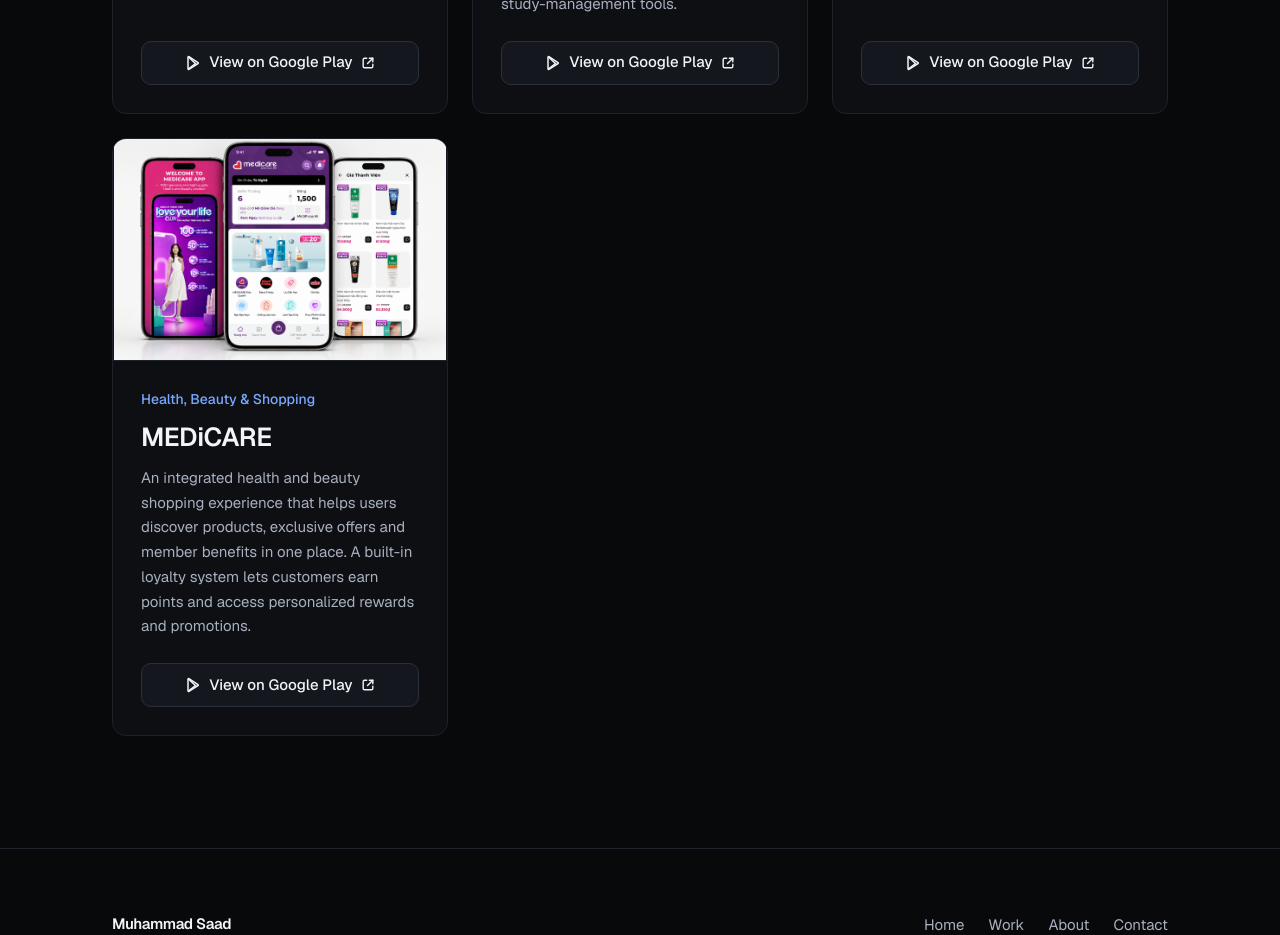
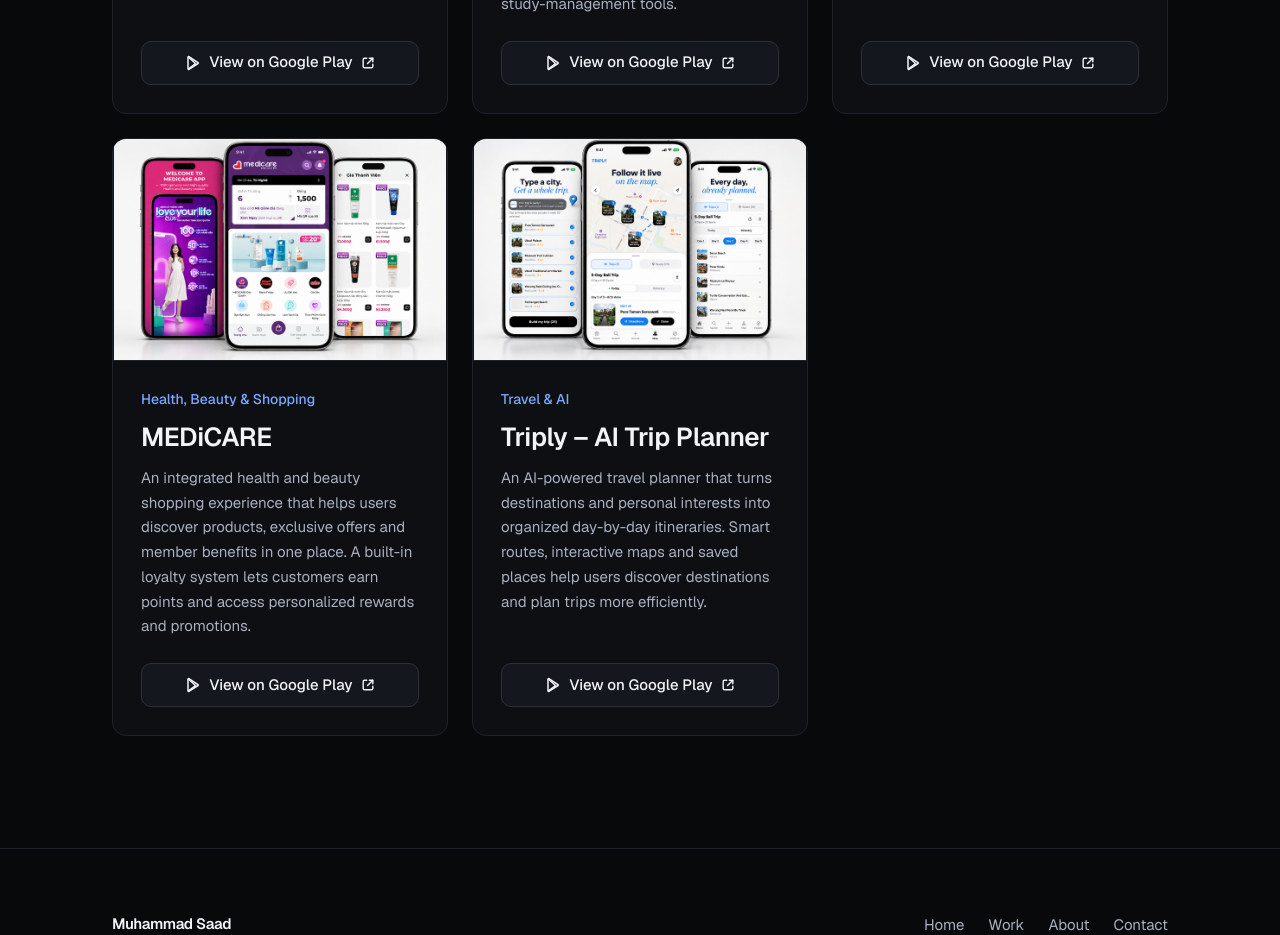
Before and after one commit to mu-spec/My-portfolio, a Next.js app: page /projects in a window 1280 px wide. Shown: the part 1080-2015 px from the top of the page. Built offline with nearby package versions, Linux system fonts and the light colour scheme.

Commit message:
feat: add Triply – AI Trip Planner to More Projects

```diff
--- a/src/data/more-projects.ts
+++ b/src/data/more-projects.ts
@@ -73,6 +73,22 @@
       "https://play.google.com/store/apps/details?id=vn.medicare.crmapp&hl=en",
     order: 4,
   },
+  {
+    slug: "triply-ai-trip-planner",
+    name: "Triply – AI Trip Planner",
+    category: "Travel & AI",
+    description:
+      "An AI-powered travel planner that turns destinations and personal interests into organized day-by-day itineraries. Smart routes, interactive maps and saved places help users discover destinations and plan trips more efficiently.",
+    image: {
+      src: "/images/triply-ai-trip-planner.png",
+      alt: "Triply – AI Trip Planner portfolio image: three Android phones showing the spot selection screen with a list of Bali attractions and a Build my trip button, the live map view with numbered spots along a 5-day Bali trip route and a next-up card with directions, and the day-by-day itinerary list for the planned trip.",
+      width: 1536,
+      height: 1024,
+    },
+    googlePlayUrl:
+      "https://play.google.com/store/apps/details?id=com.aiside.triply&hl=en",
+    order: 5,
+  },
 ] as const;
 
 /** Projects in display order. */
```
Also changed, not shown: public/images/triply-ai-trip-planner.png (added).
